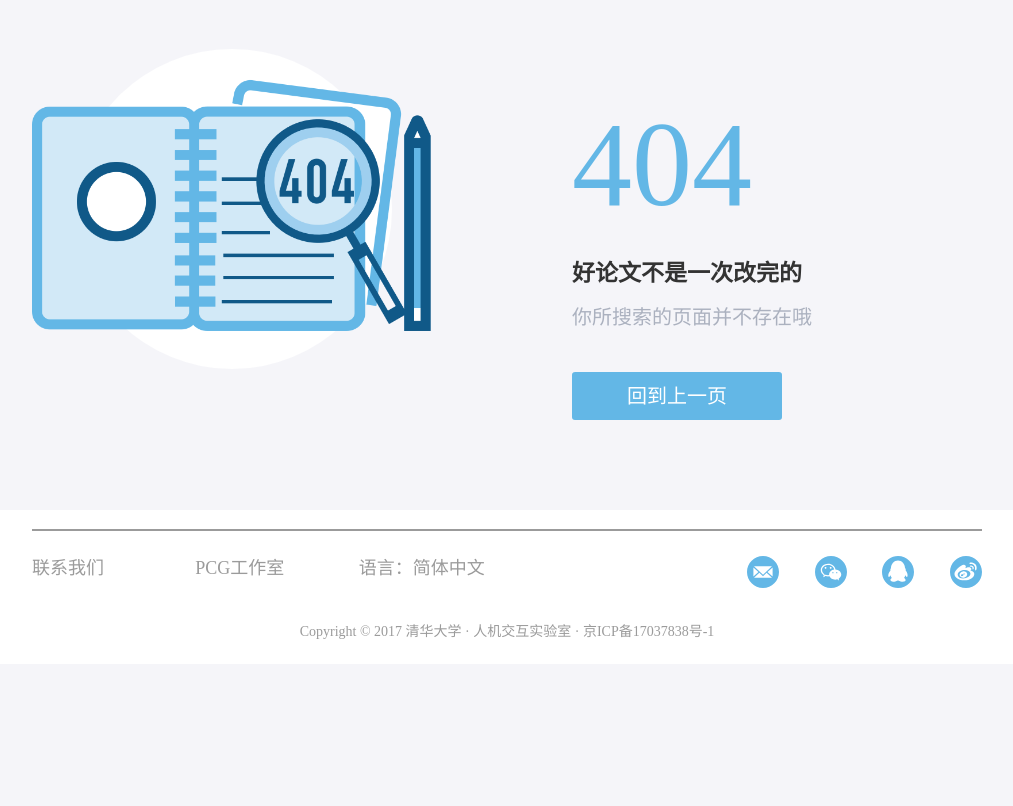
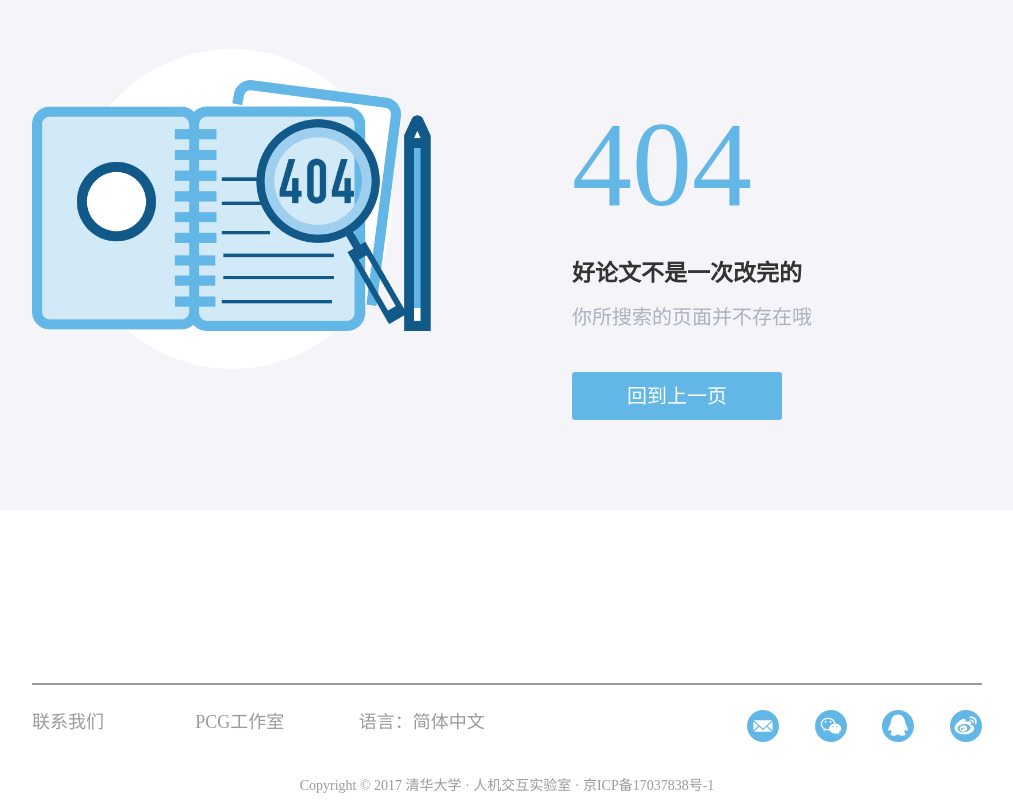
Before and after one commit to ai-writing/esoda, a Django app: page /404/ in a window 1280 px wide. Shown: the part 136-942 px from the top of the page, without its empty margins (133-1146 px from the left). Before the commit the page ends 775 px from the top, so only its background shows below. Run offline with Django 3.2, Linux system fonts and the light colour scheme; parts of the project's set-up code (start-up, migrations or seed data) failed here and were passed over; some libraries are stand-ins or nearby versions.

Commit message:
add the limit(position:absolute) of .footer in style.css

```diff
--- a/static/css/style.css
+++ b/static/css/style.css
@@ -68,7 +68,7 @@ a {
 }
 
 .footer {
-    /*position: absolute;*/
+    position: absolute;
     bottom: 0;
     width: 100%;
     /* Fixed height for body margin */
```
